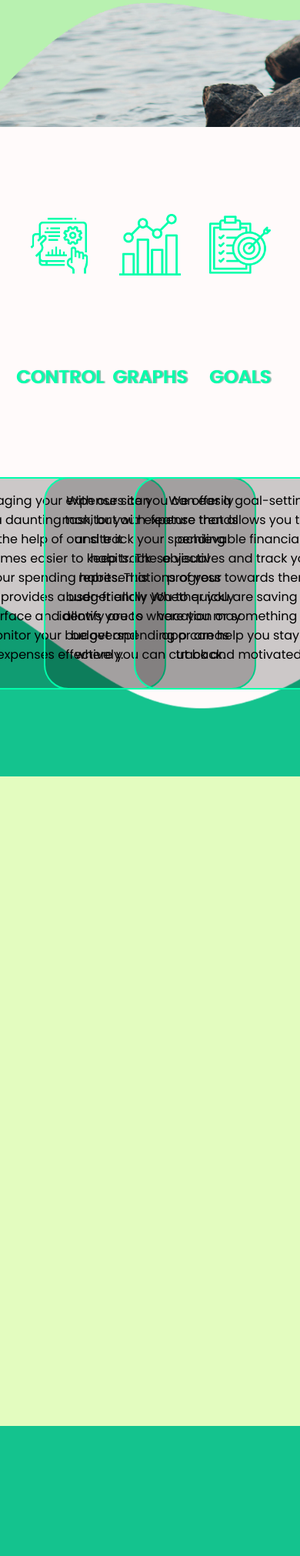
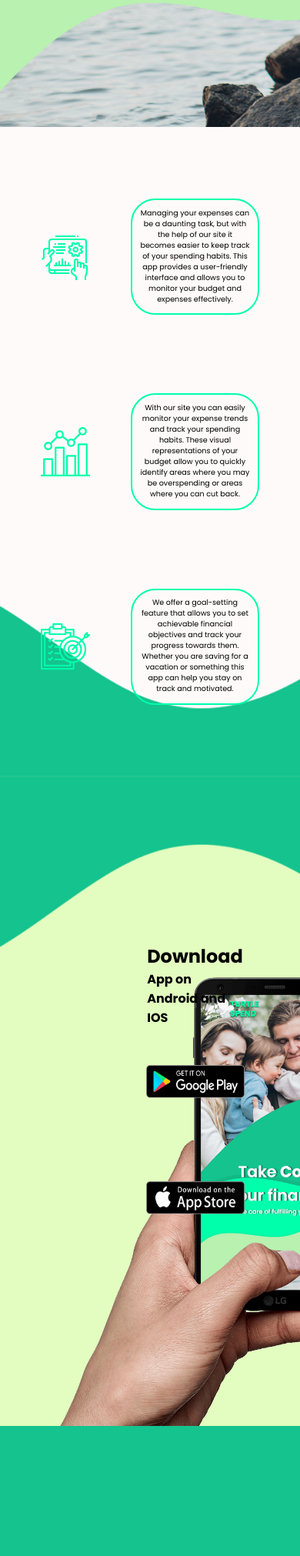
Before and after one commit to AlanWes/Budget-Managment-App, a Django app: page / in a window 390 px wide. Shown: the part 679-2701 px from the top of the page at 77% size. Run offline with Django 4.2, Linux system fonts and the light colour scheme.

Commit message:
add-section3

```diff
--- a/src_projects/Project_Budget/static/css/master.css
+++ b/src_projects/Project_Budget/static/css/master.css
@@ -2,7 +2,8 @@
 
 :root {
   --background-image: url('/static/images/first-view.png');
-  --waves: url('/static/images/waves.png')
+  --waves: url('/static/images/waves.png');
+  --waves2: url('/static/images/waves2.png');
 }
 
 /* CHANGE
@@ -149,7 +150,6 @@ body {
   background-image: var(--waves);
   background-size: cover;
   background-position: center;
-  object-fit: cover;
 }
 
 .section-2 .second-view {
@@ -193,8 +193,8 @@ body {
 
 .section-2 .second-view h2 {
   color: rgb(0, 255, 171);
-  text-shadow: 2px 0px 1px rgba(13, 125, 90, 0.5);
-  font-weight: 600;
+  text-shadow: 3px 0px 1px rgba(13, 125, 90, 0.5);
+  font-weight: 500;
 }
 
 .section-2 .second-view .description {
@@ -207,7 +207,6 @@ body {
   text-align: center;
   font-weight: 400;
   padding: 1em;
-  background-color: rgb(0, 0, 0, 0.2);
 }
 
 .section-2 .second-view .description p {
@@ -220,9 +219,50 @@ body {
   display: flex;
   height: 100vh;
   width: 100vw;
+  box-sizing: border-box;
   background-color: rgb(227, 252, 191);
+  background-image: var(--waves2);
   background-size: cover;
+  background-position: center;
+}
+
+.section-3 .third-view {
+  display: flex;
+  flex-direction: row;
+  flex-wrap: nowrap;
+  margin: auto;
   box-sizing: border-box;
+}
+
+.section-3 .third-view .mobile-1 {
+  display: flex;
+  align-items: end;
+  justify-content: space-evenly;
+  height: 100vh;
+  width: 30vw;
+}
+
+.section-3 .third-view .mobile-1 img {
+  width: 33em;
+  height: 70vh;
+}
+
+.section-3 .third-view .mobile-2 {
+  display: flex;
+  flex-direction: column;
+  align-items: center;
+  justify-content: center;
+  height: 100vh;
+  width: 30vw;
+}
+
+.section-3 .third-view .mobile-2 .android-ios {
+
+}
+
+.section-3 .third-view .mobile-2 .android-ios img {
+  width: 12em;
+  height: 9em;
 }
 
 /* FOOTER */
@@ -244,6 +284,28 @@ body {
   display: none;
 }
 
+}
+
+@media screen and (max-width: 950px) {
+  /* SECTION 2 */
+
+  .section-2 .second-view .description {
+    width: 12.3em;
+    height: 12.3em;
+    padding: 0.8em;
+  }
+
+  .section-2 .second-view .description p {
+    font-size: 0.8em;
+  }
+
+  .section-2 .second-view img {
+    width: 8em;
+  }
+
+  .section-2 .second-view h2 {
+    font-weight: 500;
+  }
 }
 
 @media screen and (max-width: 780px) {
@@ -325,6 +387,63 @@ body {
     width: 5em;
   }
 
+  .section-2 .second-view h2 {
+    display: none;
+  }
+
+  .section-2 .second-view .description {
+    width: 9em;
+    height: 8em;
+    padding: 0.6em;
+  }
+
+  .section-2 .second-view .description p {
+    font-size: 0.6em;
+  }
+
+  .section-2 .second-view img {
+    width: 4em;
+  }
+
+  /* CHANGE TO COLUMN */
+
+  .section-2 .second-view {
+    display: flex;
+    flex-direction: column;
+    flex-wrap: nowrap;
+    margin: auto;
+    box-sizing: border-box;
+  }
+
+  .section-2 .object-1 {
+    display: flex;
+    flex-direction: row;
+    align-items: center;
+    justify-content: space-evenly;
+    height: 30vh;
+    width: 100vw;
+  }
+
+  .section-2 .object-2 {
+    display: flex;
+    flex-direction: row;
+    align-items: center;
+    justify-content: space-evenly;
+    height: 30vh;
+    width: 100vw;
+  }
+
+  .section-2 .object-3 {
+    display: flex;
+    flex-direction: row;
+    align-items: center;
+    justify-content: space-evenly;
+    height: 30vh;
+    width: 100vw;
+  }
   /* SECTION 3 */
+
+
+
   /* FOOTER */
 }
--- a/src_projects/Project_Budget/templates/master.html
+++ b/src_projects/Project_Budget/templates/master.html
@@ -58,7 +58,21 @@
             </div>
         </div>
         <div class="section-3">
-
+            <div class="third-view">
+                <div class="mobile-1">
+                    <img src="{% static 'images/hand.png' %}">
+                </div>
+                <div class="mobile-2">
+                    <div class="text-android-ios">
+                        <h2>Download</h2>
+                        <h4>App on Android and IOS</h5>
+                    </div>
+                    <div class="android-ios">
+                        <img src="{% static 'images/android.png' %}">
+                        <img src="{% static 'images/ios.png' %}">
+                    </div>
+                </div>
+            </div>
         </div>
         <footer class="footer">
 
```
Also changed, not shown: src_projects/Project_Budget/static/images/hand.png (added), src_projects/Project_Budget/static/images/waves2.png (added).
